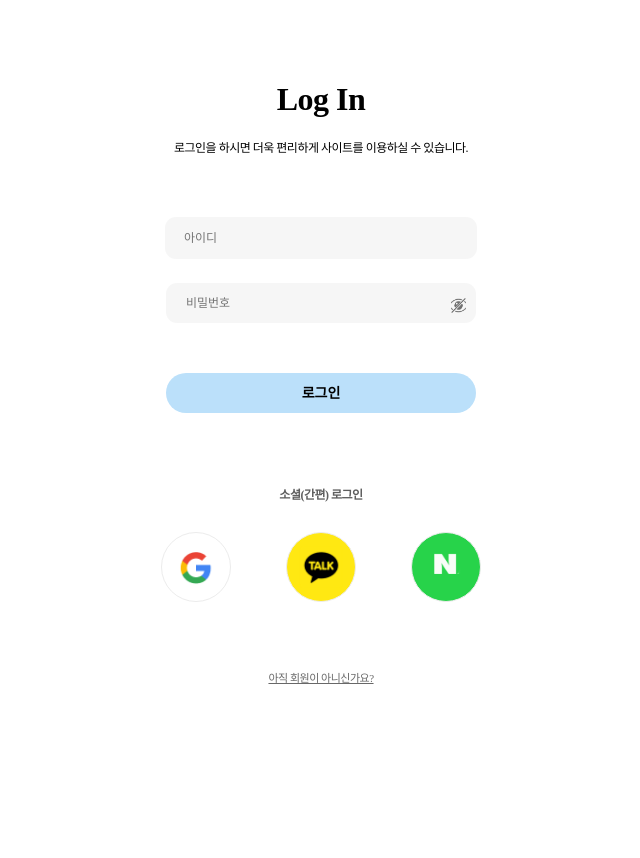
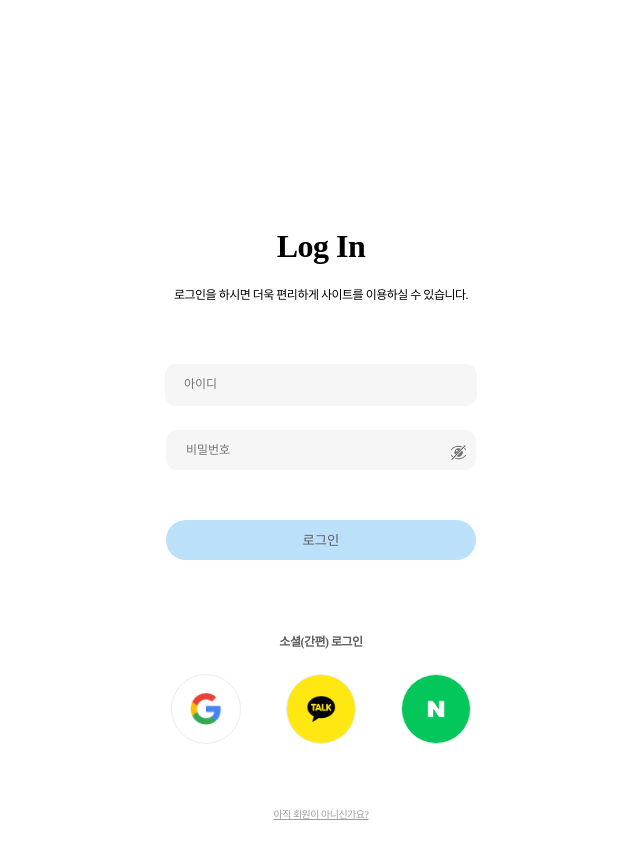
Before and after one commit to form-maker/FFF-FE, a React (Create React App) app: page /login in a window 1280 px wide. Shown: the top 858 px of the page, without its empty margins (319-959 px from the left). Before the commit the page ends 800 px from the top, so only its background shows below. Built offline with nearby package versions, Linux system fonts and the light colour scheme; no server answers; a web font is replaced by a local one.

Commit message:
feat: 로그인(소셜 포함), 회원가입 버그 수정

```diff
--- a/src/components/login/LoginScreen.jsx
+++ b/src/components/login/LoginScreen.jsx
@@ -10,14 +10,12 @@ import {
   CLIENT_ID_G,
   REDIRECT_URI_G,
 } from "../../constants/env";
-import Header from "../../layout/Header";
 
 const KAKAO_AUTH_URL = `https://kauth.kakao.com/oauth/authorize?client_id=${CLIENT_ID}&redirect_uri=${REDIRECT_URI}&response_type=code`;
-const GOOGLE_AUTH_URL = `https://accounts.google.com/o/oauth2/auth?client_id=${CLIENT_ID_G}&redirect_uri=${REDIRECT_URI_G}&response_type=code&scope=email%20profile%20openid&access_type=offline`;
+const GOOGLE_AUTH_URL = `https://accounts.google.com/o/oauth2/auth?client_id=${CLIENT_ID_G}&redirect_uri=${REDIRECT_URI_G}&response_type=code&scope=email profile openid&access_type=offline`;
 
 const LoginScreen = () => {
   const navigate = useNavigate();
-  // const dispatch = useDispatch();
   const [loginId, setLoginId] = useState("");
   const [password, setPassword] = useState("");
   const [hidePassword, setHidePassword] = useState(false);
@@ -25,13 +23,6 @@ const LoginScreen = () => {
   const showPasswordhandler = () => {
     setHidePassword(!hidePassword);
   };
-
-  // const loginCheck = useSelector((state) => state.myPageCardList.error);
-  // console.log(loginCheck);
-
-  // useEffect(() => {
-  //   dispatch(loginErrorClose());
-  // }, [dispatch]);
 
   //로그인 통신
   const Login = async (login) => {
@@ -49,7 +40,7 @@ const LoginScreen = () => {
   };
 
   //로그인 버튼 이벤트
-  const submitHandler = (e) => {
+  const submihandler = (e) => {
     e.preventDefault();
     if (loginId === "" || password === "") {
       alert("아이디, 비밀번호를 입력해 주세요!");
@@ -59,7 +50,6 @@ const LoginScreen = () => {
       loginId,
       password,
     }).then((res) => {
-      console.log(res);
       if (res === undefined) {
         navigate(`/login`);
       } else {
@@ -74,13 +64,13 @@ const LoginScreen = () => {
   };
 
   //카카오 인가 코드 요청
-  const KakaoClickhandler = async (e) => {
+  const ClickKakaohandler = async (e) => {
     e.preventDefault();
     window.location.href = KAKAO_AUTH_URL;
   };
 
   //구글 요청
-  const GoogleClickhandler = async (e) => {
+  const ClickGooglehandler = async (e) => {
     e.preventDefault();
     window.location.href = GOOGLE_AUTH_URL;
   };
@@ -88,12 +78,10 @@ const LoginScreen = () => {
   //소셜 로그인 임시 조치
   const Clickhandler = (e) => {
     e.preventDefault();
-    alert("카카오 로그인만 가능합니다.");
+    alert("카카오, 구글 로그인만 가능합니다.");
   };
 
   return (
-    <>
-      {/* <Header /> */}
     <ContainerBox>
       <LoginForm>
         <Title>Log In</Title>
@@ -122,28 +110,28 @@ const LoginScreen = () => {
             }}
           />
           <img
-              alt="password"
+            alt="paaword"
             onClick={showPasswordhandler}
             src={hidePassword ? "img/open eye.png" : "img/closeeye.png"}
           />
         </SubBox2>
         <ButtonBox
           onClick={(event) => {
-              submitHandler(event);
+            submihandler(event);
           }}
         >
           로그인
         </ButtonBox>
         <SnsTitle>소셜(간편) 로그인</SnsTitle>
         <SnsBox>
-            <GoogleBtn onClick={GoogleClickhandler}>
+          <GoogleBtn onClick={ClickGooglehandler}>
             <img alt="GoogleLogin" src="img/Google.png" />
           </GoogleBtn>
-            <KakaoBtn onClick={KakaoClickhandler}>
+          <KakaoBtn onClick={ClickKakaohandler}>
             <img alt="KakakoLogin" src="img/kakao.png" />
           </KakaoBtn>
           <NaverBtn onClick={Clickhandler}>
-              <img alt="NaverLogin" src="img/naver.png" />
+            <img alt="NaverLogin" src="img/btnG_naver.png" />
           </NaverBtn>
         </SnsBox>
         <SignUpBox>
@@ -151,24 +139,27 @@ const LoginScreen = () => {
         </SignUpBox>
       </LoginForm>
     </ContainerBox>
-    </>
   );
 };
 
 export default LoginScreen;
 
 const ContainerBox = styled.div`
-  margin: 80px auto;
+  margin-top: 210px;
+  margin-left: auto;
+  margin-right: auto;
   display: flex;
   flex-direction: row;
   justify-content: center;
   align-items: center;
   width: 340px;
+  height: 670px;
 `;
 
 const LoginForm = styled.form`
   display: flex;
   flex-direction: column;
+  padding: 100px 100px 130px 100px;
   align-items: center;
   justify-content: center;
 
@@ -228,6 +219,7 @@ const SubBox1 = styled.div`
     padding-left: 10px;
     background-color: rgb(238, 238, 238, 0.55);
     ${fonts.Body1}
+    //color: #9e9e9e;
     border: none;
     border-radius: 11px;
   }
@@ -269,15 +261,11 @@ const ButtonBox = styled.button`
   border-radius: 20px;
   margin-top: 50px;
   margin-bottom: 75px;
-  ${fonts.Body1}
-  font-weight: 600;
-  font-size: 14px;
-  line-height: 17px;
+  ${fonts.Body2}
 `;
 
 const SnsBox = styled.div`
-  width: 320px;
-  height: 80px;
+  width: 300px;
   display: flex;
   align-items: center;
   justify-content: space-between;
@@ -289,6 +277,11 @@ const SnsBox = styled.div`
     border: 1px solid #ececec;
     cursor: pointer;
   }
+  img {
+    width: 42px;
+    height: 35px;
+    border-radius: 70%;
+  }
 `;
 
 const SnsTitle = styled.div`
@@ -299,7 +292,7 @@ const SnsTitle = styled.div`
   font-weight: 600;
   font-size: 12px;
   line-height: 14px;
-  color: #5e5e5e;
+
   margin-bottom: 25px;
 `;
 
@@ -309,36 +302,23 @@ const GoogleBtn = styled.button`
   justify-content: center;
   cursor: pointer;
   background-color: ${({ theme }) => theme.backgroundColor};
-  img {
-    width: 42px;
-    height: 35px;
-  }
 `;
 
 const KakaoBtn = styled.button`
+  padding: 10px 10px 10px 10px;
   display: flex;
   align-items: center;
   justify-content: center;
   cursor: pointer;
   border: 1px solid #ececec;
   background-color: #ffe812;
-  img {
-    width: 78px;
-    height: 42px;
-  }
 `;
 
 const NaverBtn = styled.button`
   display: flex;
   align-items: center;
   justify-content: center;
-  background-color: #27d34a;
-  border: 1px solid #ececec;
-  border-radius: none;
-  img {
-    width: 32px;
-    height: 35px;
-  }
+  background-color: #03c75a;
 `;
 
 const SignUpBox = styled.div`
@@ -350,7 +330,6 @@ const SignUpBox = styled.div`
   flex-direction: row;
   margin-top: 50px;
   ${fonts.Body2}
-  color:  #686868;
-  font-size: 11px;
+  color: #9E9E9E;
   text-decoration-line: underline;
 `;
--- a/src/components/login/outh/GoogleRedirectHandler.jsx
+++ b/src/components/login/outh/GoogleRedirectHandler.jsx
@@ -1,15 +1,12 @@
-import React from "react";
 import { useNavigate } from "react-router-dom";
 import { google } from "../../../core/Social";
 
 const GoogleRedirectHandler = () => {
   const navigate = useNavigate();
-
-  let code = new URL(window.location.href).searchParams.get("code");
-  console.log(code);
+  const params = new URLSearchParams(window.location.search);
+  const code = encodeURIComponent(params.get("code"));
 
   google(code).then((res) => {
-    console.log(res);
     localStorage.setItem("Authorization", res.headers.authorization);
     navigate("/");
   });
--- a/src/components/login/outh/KakaoRedirectHandler.jsx
+++ b/src/components/login/outh/KakaoRedirectHandler.jsx
@@ -6,8 +6,7 @@ const KakaoRedirectHandler = () => {
   let code = new URL(window.location.href).searchParams.get("code");
 
   kakao(code).then((res) => {
-    console.log(res);
-    if (res.statusCode === 200) {
+    if (res.status === 200) {
       console.log(res);
       alert("카카오 로그인 성공!");
       localStorage.setItem("Authorization", res.headers.authorization);
--- a/src/components/signUp/SignUpScreen.jsx
+++ b/src/components/signUp/SignUpScreen.jsx
@@ -372,7 +372,7 @@ const SignUpScreen = () => {
 export default SignUpScreen;
 
 const ContainerBox = styled.div`
-  //margin: 10px auto;
+  padding: 4rem;
   width: 310px;
   height: 800px;
   display: flex;
@@ -384,6 +384,7 @@ const ContainerBox = styled.div`
 `;
 
 const Form = styled.form`
+  padding: 4rem;
   margin-top: 120px;
   display: flex;
   flex-direction: column;
--- a/src/core/Social.js
+++ b/src/core/Social.js
@@ -1,7 +1,6 @@
 import { baseURLApi } from "./api";
 
 export const kakao = async (post) => {
-  console.log(post);
   try {
     const data = await baseURLApi.get(`/user/login/kakao?code=${post}`);
     return data;
@@ -11,9 +10,8 @@ export const kakao = async (post) => {
 };
 
 export const google = async (ggg) => {
-  console.log(ggg);
   try {
-    const data = await baseURLApi.post(`user/login/google?code=${ggg}`);
+    const data = await baseURLApi.get(`user/login/google?code=${ggg}`);
     return data;
   } catch (error) {
     alert(error.response.data.msg);
--- a/src/shared/Router.jsx
+++ b/src/shared/Router.jsx
@@ -29,10 +29,7 @@ const Router = () => {
           <Route path="/createform" element={<CreateForm />} />
           <Route path="/login" element={<Login />} />
           <Route path="/login/kakao" element={<KakaoRedirectHandler />} />
-          <Route
-            path="/login/oauth2/code/google"
-            element={<GoogleRedirectHandler />}
-          />
+          <Route path="/login/google" element={<GoogleRedirectHandler />} />
           <Route path="/signup" element={<SignUp />} />
           <Route path="/survey" element={<Survey />} />
         </Routes>
```
Lines whose indentation alone changed are shown as unchanged.
